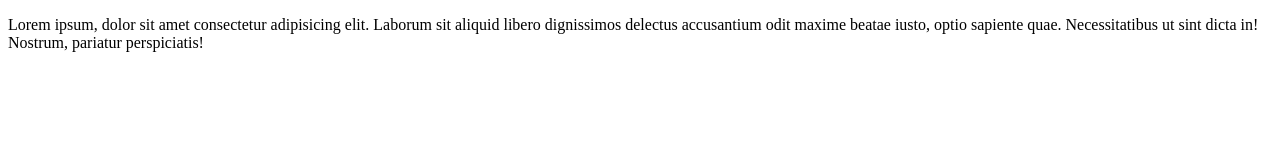
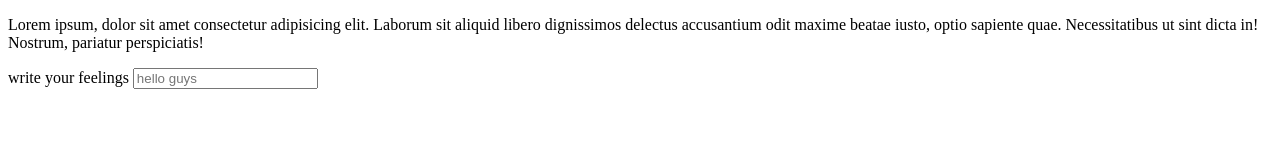
Before and after one commit to muztahid2102232/Phero-journey, a plain HTML site: page index.html in a window 1280 px wide. Drawn offline with Linux system fonts and the light colour scheme.

Commit message:
commiting my second commit

```diff
--- a/index.html
+++ b/index.html
@@ -8,5 +8,9 @@
 </head>
 <body>
   <p>Lorem ipsum, dolor sit amet consectetur adipisicing elit. Laborum sit aliquid libero dignissimos delectus accusantium odit maxime beatae iusto, optio sapiente quae. Necessitatibus ut sint dicta in! Nostrum, pariatur perspiciatis!</p>
+  <form action="">
+    <label for="text">write your feelings</label>
+    <input type="text" placeholder="hello guys">
+  </form>
 </body>
 </html>
```
